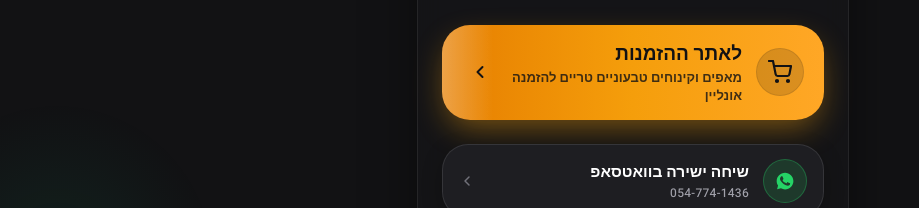
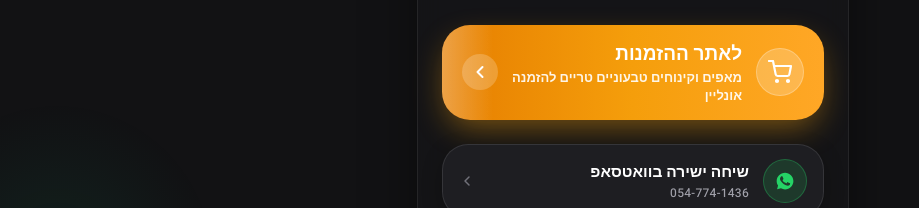
Before and after one commit to liorbm87/LiorbmLinks, a plain HTML site: page index.html in a window 1280 px wide. Shown: the part 339-547 px from the top of the page, without its empty margins (7-926 px from the left). Drawn offline with nearby package versions, Linux system fonts and the light colour scheme.

Commit message:
Update index.html

```diff
--- a/index.html
+++ b/index.html
@@ -186,7 +186,7 @@
           href="https://liorbenmoshe.vercel.app/"
           target="_blank"
           rel="noopener noreferrer"
-          class="group relative flex min-h-[72px] w-full items-center justify-between gap-3 overflow-hidden rounded-[28px] bg-gradient-to-l from-[#FFA726] via-[#F59E0B] to-[#E67E00] px-4 py-4 sm:px-5 text-obsidian shadow-cta transition-all duration-300 hover:-translate-y-0.5 hover:shadow-cta-hover active:scale-[0.985] focus:outline-none focus:ring-2 focus:ring-gold-light focus:ring-offset-2 focus:ring-offset-obsidian"
+          class="group relative flex min-h-[72px] w-full items-center justify-between gap-3 overflow-hidden rounded-[28px] bg-gradient-to-l from-[#FFA726] via-[#F59E0B] to-[#E67E00] px-4 py-4 sm:px-5 text-white shadow-cta transition-all duration-300 hover:-translate-y-0.5 hover:shadow-cta-hover active:scale-[0.985] focus:outline-none focus:ring-2 focus:ring-gold-light focus:ring-offset-2 focus:ring-offset-obsidian"
         >
           <!-- Subtle Hover Shimmer Sweep -->
           <span aria-hidden="true" class="pointer-events-none absolute inset-y-0 right-0 w-1/3 bg-gradient-to-r from-transparent via-white/35 to-transparent -translate-x-[260%] group-hover:animate-shimmer"></span>
@@ -194,26 +194,26 @@
           <!-- Right Content: Icon Badge + Full Readable Text -->
           <div class="relative z-10 flex items-center gap-3.5 flex-1">
             <!-- Shopping Cart / Bag Icon Badge -->
-            <div class="flex h-12 w-12 shrink-0 items-center justify-center rounded-full bg-obsidian/15 border border-obsidian/10 transition-transform duration-300 group-hover:scale-105">
-              <svg class="h-6 w-6 text-obsidian" viewBox="0 0 24 24" fill="none" stroke="currentColor" stroke-width="2.2" stroke-linecap="round" stroke-linejoin="round" aria-hidden="true">
+            <div class="flex h-12 w-12 shrink-0 items-center justify-center rounded-full bg-white/20 border border-white/25 transition-transform duration-300 group-hover:scale-105">
+              <svg class="h-6 w-6 text-white" viewBox="0 0 24 24" fill="none" stroke="currentColor" stroke-width="2.2" stroke-linecap="round" stroke-linejoin="round" aria-hidden="true">
                 <circle cx="9" cy="21" r="1" />
                 <circle cx="20" cy="21" r="1" />
                 <path d="M1 1h4l2.68 13.39a2 2 0 0 0 2 1.61h9.72a2 2 0 0 0 2-1.61L23 6H6" />
               </svg>
             </div>
             <div class="text-right">
-              <div class="text-lg sm:text-[19px] font-extrabold leading-snug text-obsidian whitespace-normal">
+              <div class="text-lg sm:text-[19px] font-extrabold leading-snug text-white whitespace-normal">
                 לאתר ההזמנות
               </div>
-              <p class="text-[13px] font-semibold text-obsidian/80 leading-snug mt-0.5 whitespace-normal">
+              <p class="text-[13px] font-semibold text-white/90 leading-snug mt-0.5 whitespace-normal">
                 מאפים וקינוחים טבעוניים טריים להזמנה אונליין
               </p>
             </div>
           </div>
 
           <!-- Left-Pointing RTL Chevron Badge -->
-          <div class="relative z-10 flex h-9 w-9 shrink-0 items-center justify-center rounded-full bg-obsidian/12 transition-transform duration-300 group-hover:-translate-x-1 group-hover:bg-obsidian/20">
-            <svg class="h-5 w-5 text-obsidian" viewBox="0 0 24 24" fill="none" stroke="currentColor" stroke-width="2.4" stroke-linecap="round" stroke-linejoin="round" aria-hidden="true">
+          <div class="relative z-10 flex h-9 w-9 shrink-0 items-center justify-center rounded-full bg-white/20 transition-transform duration-300 group-hover:-translate-x-1 group-hover:bg-white/30">
+            <svg class="h-5 w-5 text-white" viewBox="0 0 24 24" fill="none" stroke="currentColor" stroke-width="2.4" stroke-linecap="round" stroke-linejoin="round" aria-hidden="true">
               <polyline points="15 18 9 12 15 6" />
             </svg>
           </div>
```
